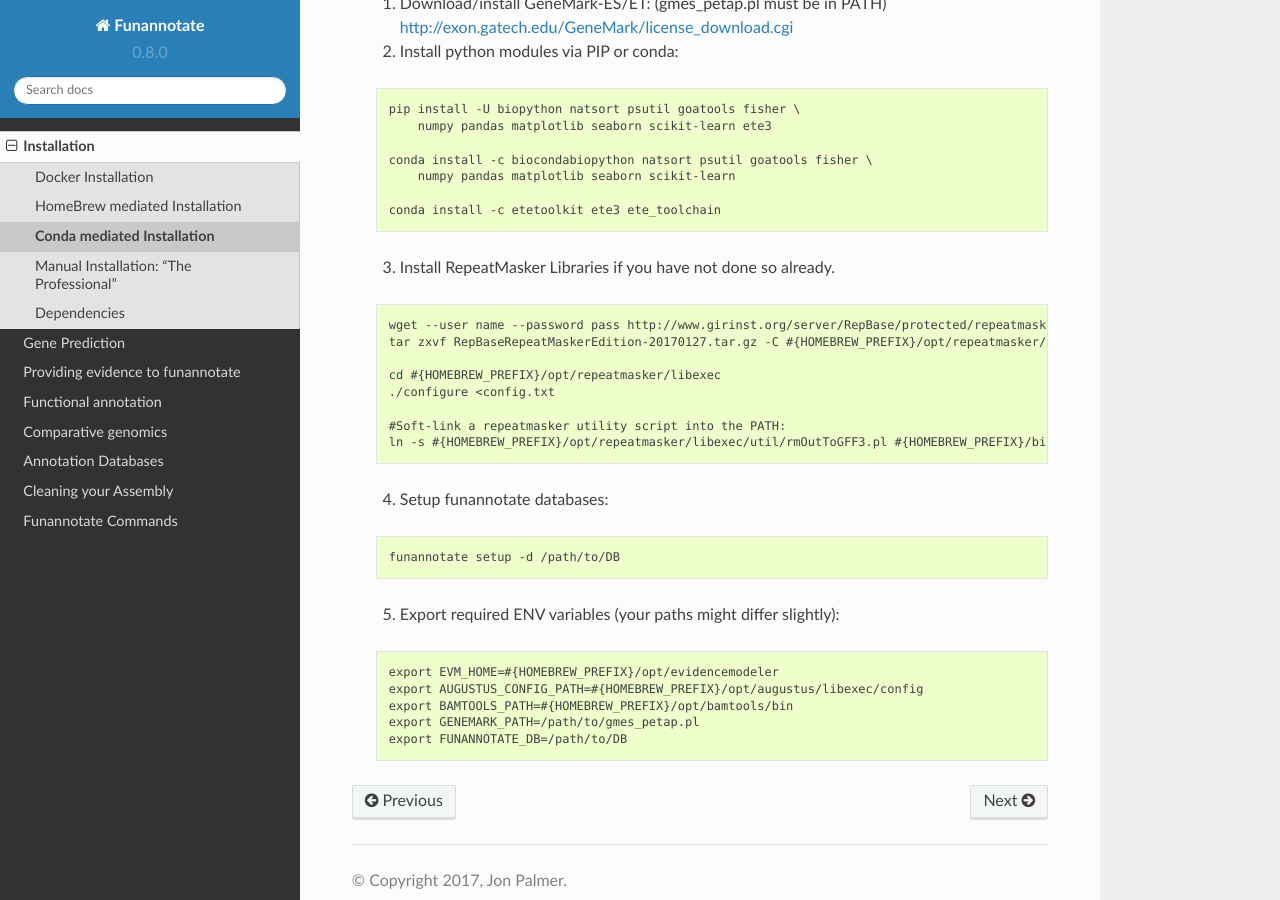
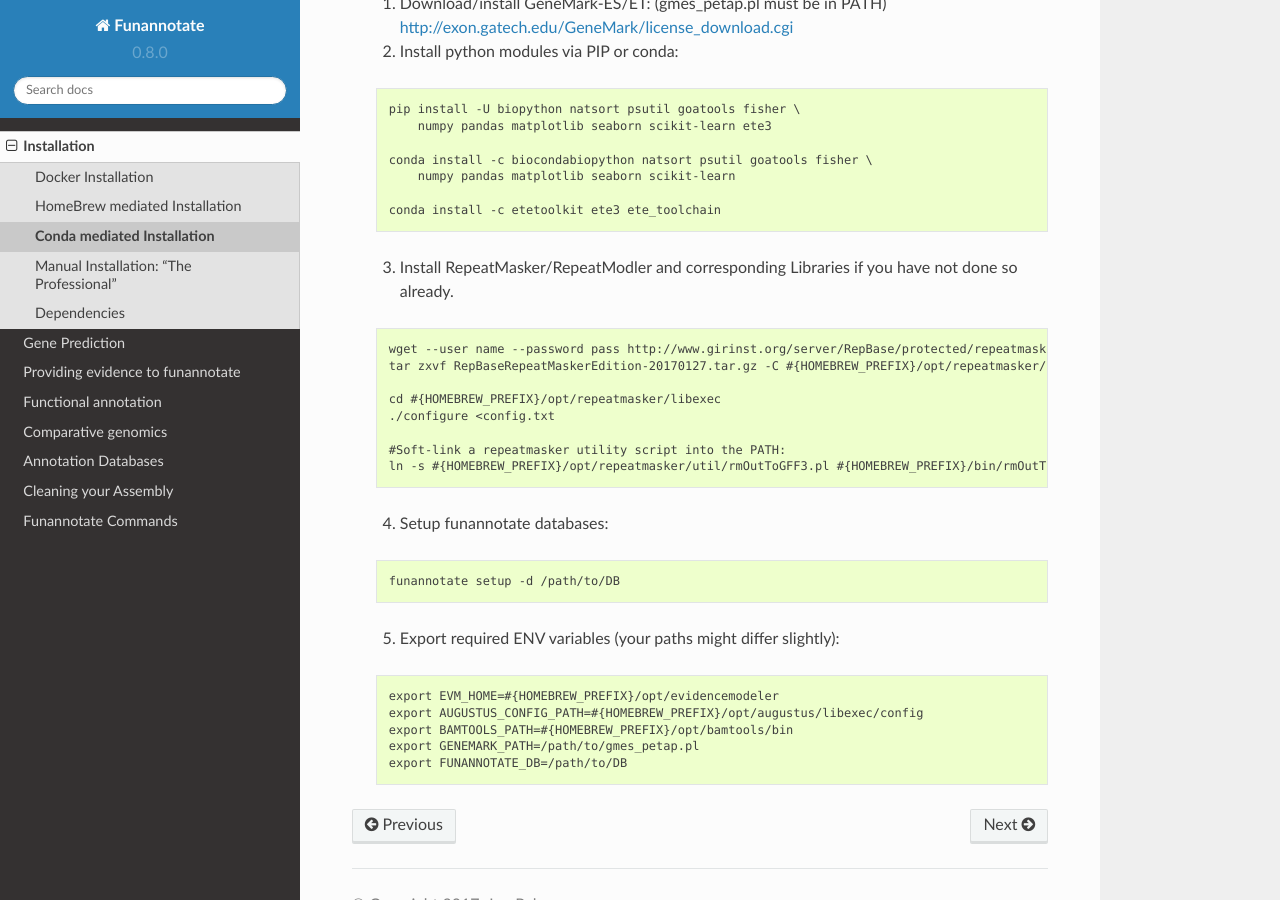
Before and after one commit to nextgenusfs/funannotate, a Sphinx documentation site: the page built from docs/conda.rst, in a window 1280 px wide and 900 px high, scrolled down 640 px. Built offline with Sphinx 7.4.7 and the Read the Docs theme 2.0.0, drawn with Linux system fonts in a browser that asks for light colours.

```diff
--- a/docs/conda.rst
+++ b/docs/conda.rst
@@ -45,7 +45,7 @@
         conda install -c etetoolkit ete3 ete_toolchain
 
 
-    3.  Install RepeatMasker Libraries if you have not done so already.
+    3.  Install RepeatMasker/RepeatModler and corresponding Libraries if you have not done so already.
 
     .. code-block:: none
 
@@ -56,7 +56,7 @@
         ./configure <config.txt
 
         #Soft-link a repeatmasker utility script into the PATH:
-        ln -s #{HOMEBREW_PREFIX}/opt/repeatmasker/libexec/util/rmOutToGFF3.pl #{HOMEBREW_PREFIX}/bin/rmOutToGFF3.pl
+        ln -s #{HOMEBREW_PREFIX}/opt/repeatmasker/util/rmOutToGFF3.pl #{HOMEBREW_PREFIX}/bin/rmOutToGFF3.pl
 
     4.  Setup funannotate databases:
 
--- a/docs/docker.rst
+++ b/docs/docker.rst
@@ -26,7 +26,7 @@
 
 .. code-block:: none
 
-    wget https://github.com/nextgenusfs/funannotate/blob/master/Dockerfile
+    wget https://github.com/nextgenusfs/funannotate/blob/master/dockerbuild/Dockerfile
 
 5) You should now have the following files in the same directory:
 
```
Also changed, not shown: 1 other file.
